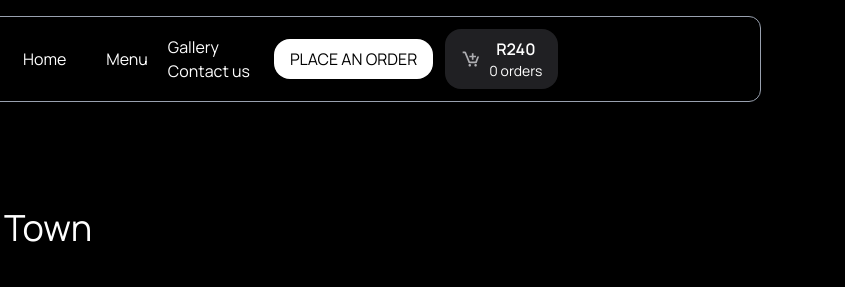
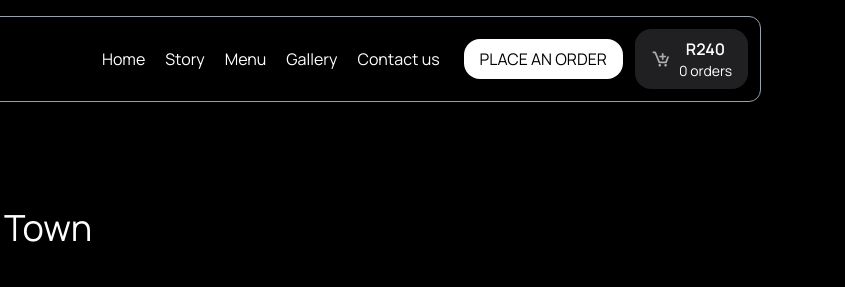
Before and after one commit to Azeez-Lukman/Resturant-website, a plain HTML site: page index.html in a window 1280 px wide. Shown: the top 287 px of the page, 435-1280 px from the left. Drawn offline with nearby package versions, Linux system fonts and the light colour scheme.

Commit message:
Fix missing closing tag in navigation links
Fixed missing closing tag for the 'Story' link.

```diff
--- a/index.html
+++ b/index.html
@@ -41,7 +41,7 @@
           <nav class="flex items-center gap-3">
             <ul class="lg:flex hidden items-center gap-5">
               <li class="cursor-pointer "><a href="./index">Home</a></li>
-              <li class="cursor-pointer "><a href=</li>
+              <li class="cursor-pointer "><a href="./our-story">Story</a></li>
               <li class="cursor-pointer ">Menu</li>
               <li class="cursor-pointer ">Gallery</li>
               <li class="cursor-pointer ">Contact us</li>
```
